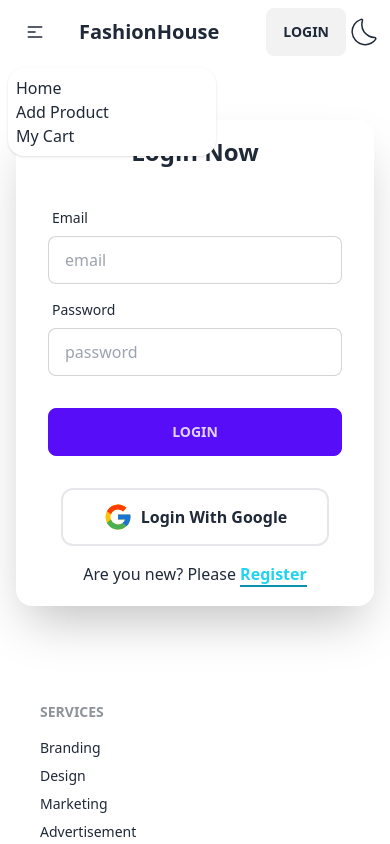
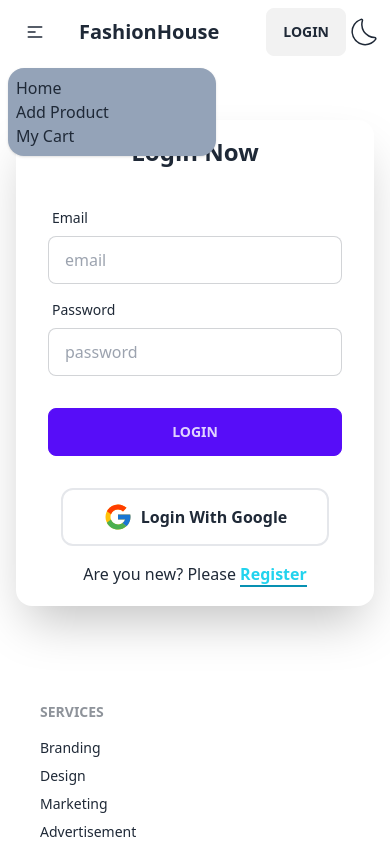
Before and after one commit to Md-Shakhawat-Hosen/FashionFix, a React (Vite) app: page /login in a window 390 px wide. Both pictures are taken after a click on the label 35 px from the left and 32 px from the top of the page. Shown: the top 844 px of the page. Built offline with nearby package versions, Linux system fonts and the light colour scheme; no server answers.

Commit message:
checked all pages. all logic are ok

```diff
--- a/src/Components/Home/Home.jsx
+++ b/src/Components/Home/Home.jsx
@@ -6,7 +6,7 @@ import HomeSneker from "../HomeSneker/HomeSneker";
 
 const Home = () => {
     const brandLoaded = useLoaderData();
-    console.log(brandLoaded);
+    // console.log(brandLoaded);
 
     return (
       <div>
--- a/src/Components/ProductDetetails/ProductDetails.jsx
+++ b/src/Components/ProductDetetails/ProductDetails.jsx
@@ -12,7 +12,7 @@ const ProductDetails = () => {
       .then((res) => res.json())
       .then((data) => setDataCart(data));
   }, []);
-  console.log(dataCart);
+  // console.log(dataCart);
   //    const checkDuplicate = [];
 
   const handleAddCart = (product) => {
@@ -45,7 +45,7 @@ const ProductDetails = () => {
       })
         .then((res) => res.json())
         .then((data) => {
-          console.log(data);
+          // console.log(data);
           if (data.insertedId) {
             //  checkDuplicate.push(product._id);
             toast.success("Successfully added to cart");
--- a/src/Navbar/Navbar.jsx
+++ b/src/Navbar/Navbar.jsx
@@ -68,7 +68,7 @@ const Navbar = () => {
               </label>
               <ul
                 tabIndex={0}
-                className=" dropdown-content mt-3 z-[1] p-2 shadow bg-base-100 rounded-box w-52"
+                className=" dropdown-content mt-3 z-[1] p-2 shadow bg-slate-400 rounded-box w-52"
               >
                 {navLinks}
               </ul>
--- a/src/Root/Root.jsx
+++ b/src/Root/Root.jsx
@@ -8,7 +8,7 @@ import { AuthContext } from "../Provider/AuthProvider";
 
 const Root = () => {
   const {dark} = useContext(AuthContext);
-  console.log(dark)
+  // console.log(dark)
     return (
       <div>
         {dark ? (
```
